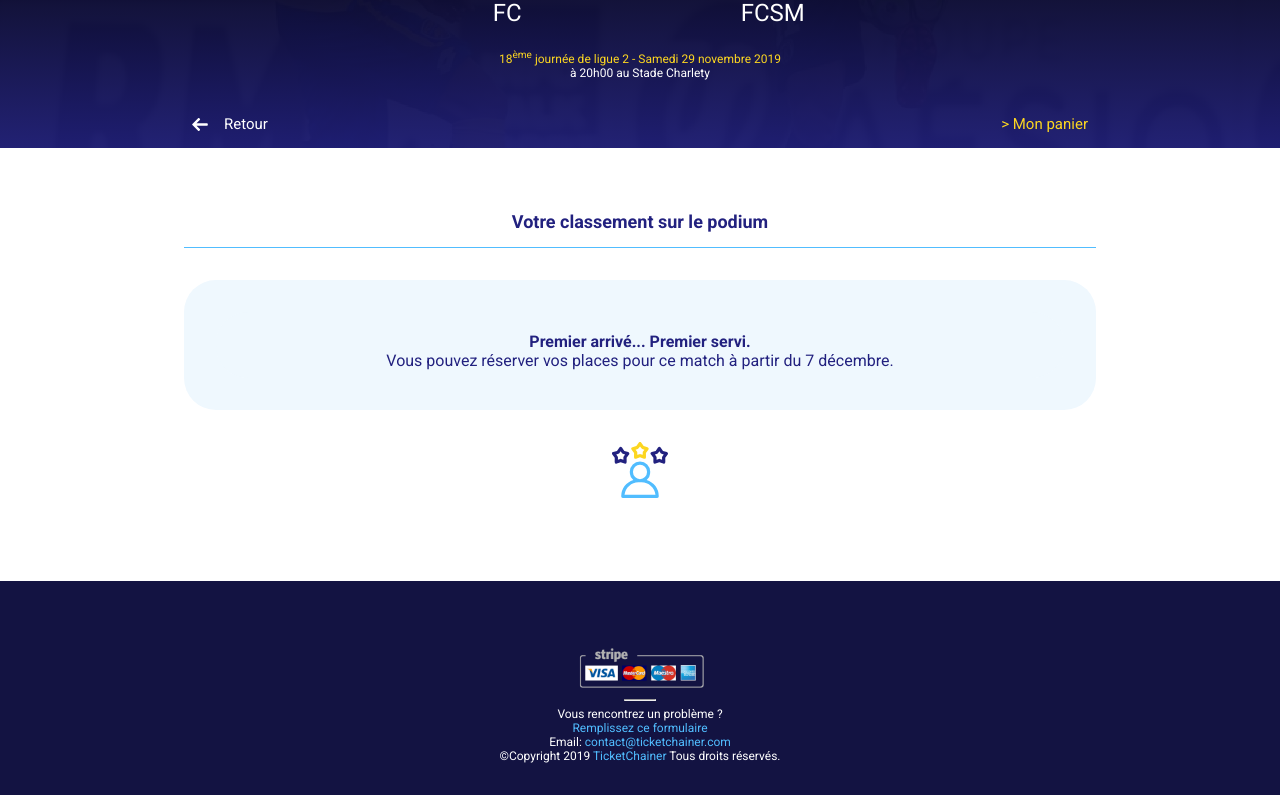
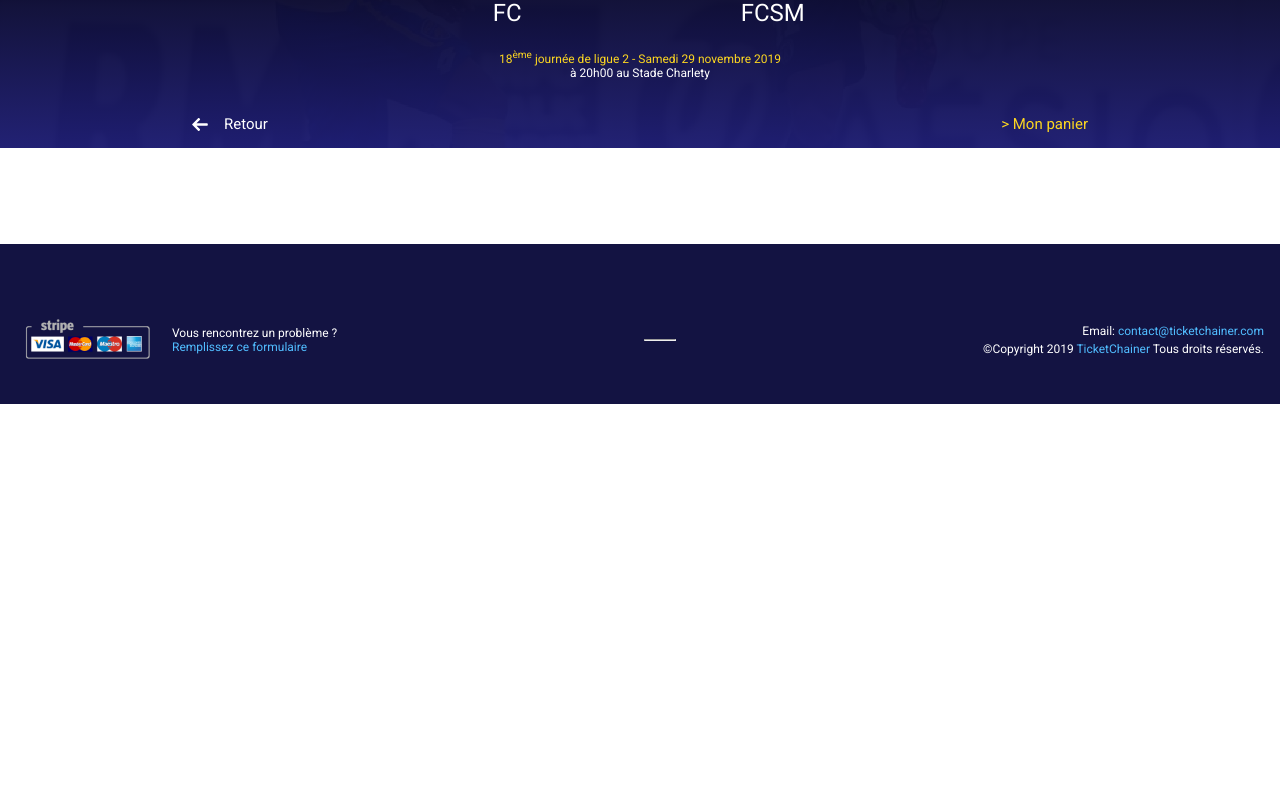
Before and after one commit to HiD3f/Ticketchainer, an Angular app: page / in a window 1280 px wide. Shown: the part 438-1233 px from the top of the page. After the commit the page ends 842 px from the top, so only its background shows below. Built offline with nearby package versions, Linux system fonts and the light colour scheme.

Commit message:
footer design

```diff
--- a/src/app/app.component.html
+++ b/src/app/app.component.html
@@ -281,6 +281,30 @@
 
     </div> -->
 
+    <!-- <div class="medium-container">
+
+      <div class="choice-mode-bloc">
+        <button class="choice-btn express-choice">
+          <span class="choice-btn-label">
+            Choix Express
+          </span>
+        </button>
+        <button class="choice-btn place-choice active">
+          <span class="choice-btn-label">
+            Par place
+          </span>
+        </button>
+      </div>
+
+      <div class="ticket-choice-bloc">
+
+        <div class="stadium-3D-bloc">
+          <img src="/assets/images/stade3D.png" alt="">
+        </div>
+
+      </div>
+
+    </div> -->
 
     <!-- <div class="medium-container">
 
@@ -644,7 +668,7 @@
 
     </div> -->
 
-    <div class="medium-container">
+    <!-- <div class="medium-container">
 
       <div class="bloc-title">
         <h2>Votre classement sur le podium</h2>
@@ -661,25 +685,39 @@
           <i class="btn-icon svgicon icon-fame xxl-icon"></i>
       </div>
 
-    </div>
+    </div> -->
 
   </div>
 
 </div>
 
 <div class="footer">
-  <div class="stripe-img">
+
+  <div class="footer-bloc footer-bloc-left only-desktop">
+    <div class="stripe-img">
+      <img src="/assets/images/logo-stripe.png" alt="">
+    </div>
+    <div class="txt-left">
+      <div>Vous rencontrez un problème ?</div>
+      <div><a href="#">Remplissez ce formulaire</a></div>
+    </div>
+  </div>
+
+
+  <div class="footer-bloc stripe-img only-mobile">
     <img src="/assets/images/logo-stripe.png" alt="">
   </div>
 
   <hr>
 
-  <div class="footer-bloc help">
-    <div>Vous rencontrez un problème ?</div>
-    <div><a href="#">Remplissez ce formulaire</a></div>
+  <div class="footer-bloc only-mobile txt-center">
+    <div>Email: <a href="mailto:contact@ticketchainer.com">contact@ticketchainer.com</a></div>
+    <div>Vous rencontrez un problème ? <a href="#">Remplissez ce formulaire</a></div>
+    <div>©Copyright 2019 <a href="#">TicketChainer</a> Tous droits réservés.</div>
   </div>
 
-  <div class="footer-bloc contact">
+
+  <div class="footer-bloc footer-bloc-right txt-right only-desktop">
     <div>Email: <a href="mailto:contact@ticketchainer.com">contact@ticketchainer.com</a></div>
     <div>©Copyright 2019 <a href="#">TicketChainer</a> Tous droits réservés.</div>
   </div>
--- a/src/app/app.component.scss
+++ b/src/app/app.component.scss
@@ -279,26 +279,30 @@ $gradient2 : linear-gradient(rgba(34,33,127,0.98), rgba(0,0,0,0.98));
 
 .only-desktop{
     @include max-md(){
-        display: none;
+        display: none !important;
     }
 }
 
 .only-mobile{
     @include min-md(){
-        display: none;
+        display: none !important;
     }
 }
 
 .txt-center{
-    text-align: center;
+    text-align: center !important;
 }
 
 .txt-right{
-    text-align: right;
+    text-align: right !important;
+}
+
+.txt-left{
+    text-align: left !important;
 }
 
 .nowrap{
-    white-space: nowrap;
+    white-space: nowrap !important;
 }
 
 .medium-container{
@@ -622,6 +626,14 @@ $gradient2 : linear-gradient(rgba(34,33,127,0.98), rgba(0,0,0,0.98));
             background-color: $lighterblue;
             padding: 32px;
             border-radius: 32px;
+        }
+    }
+
+    .stadium-3D-bloc{
+        width: 100%;
+
+        img{
+            width: 100%;
         }
     }
 
@@ -1071,13 +1083,16 @@ $gradient2 : linear-gradient(rgba(34,33,127,0.98), rgba(0,0,0,0.98));
     padding: 96px 16px 32px;
     color: white;
 
+    @include min-md(){
+        flex-direction: row;
+    }
+
     a{
         color: $lightblue;
     }
 
     .stripe-img{
         width: 140px;
-
         img{
             width: 100%;
         }
@@ -1088,15 +1103,22 @@ $gradient2 : linear-gradient(rgba(34,33,127,0.98), rgba(0,0,0,0.98));
     }
 
     .footer-bloc{
-        text-align: center;
+        &-left.only-desktop {
+            display: flex;
+            flex-direction: row;
+            align-items: center;
 
-        @include max-md(){
-            &.help > div{
+            > div{
                 display: inline-block;
+
                 &:first-child{
-                    margin-right: 4px;
+                    margin-right: 16px;
                 }
             }
+        }
+
+        > div, img{
+            margin: 4px 0;
         }
     }
 
```
Also changed, not shown: src/assets/images/stade3D.png (added).
